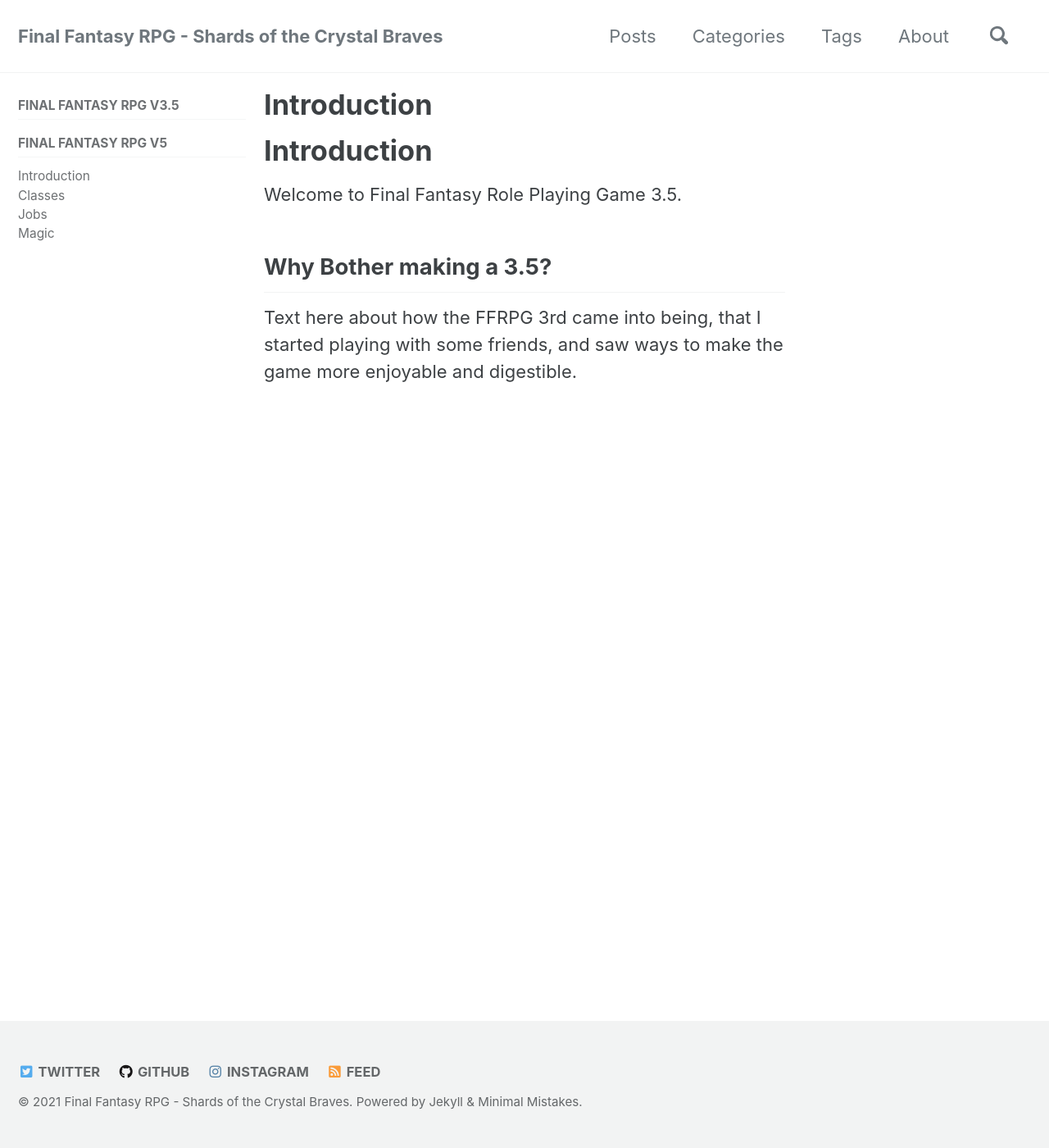
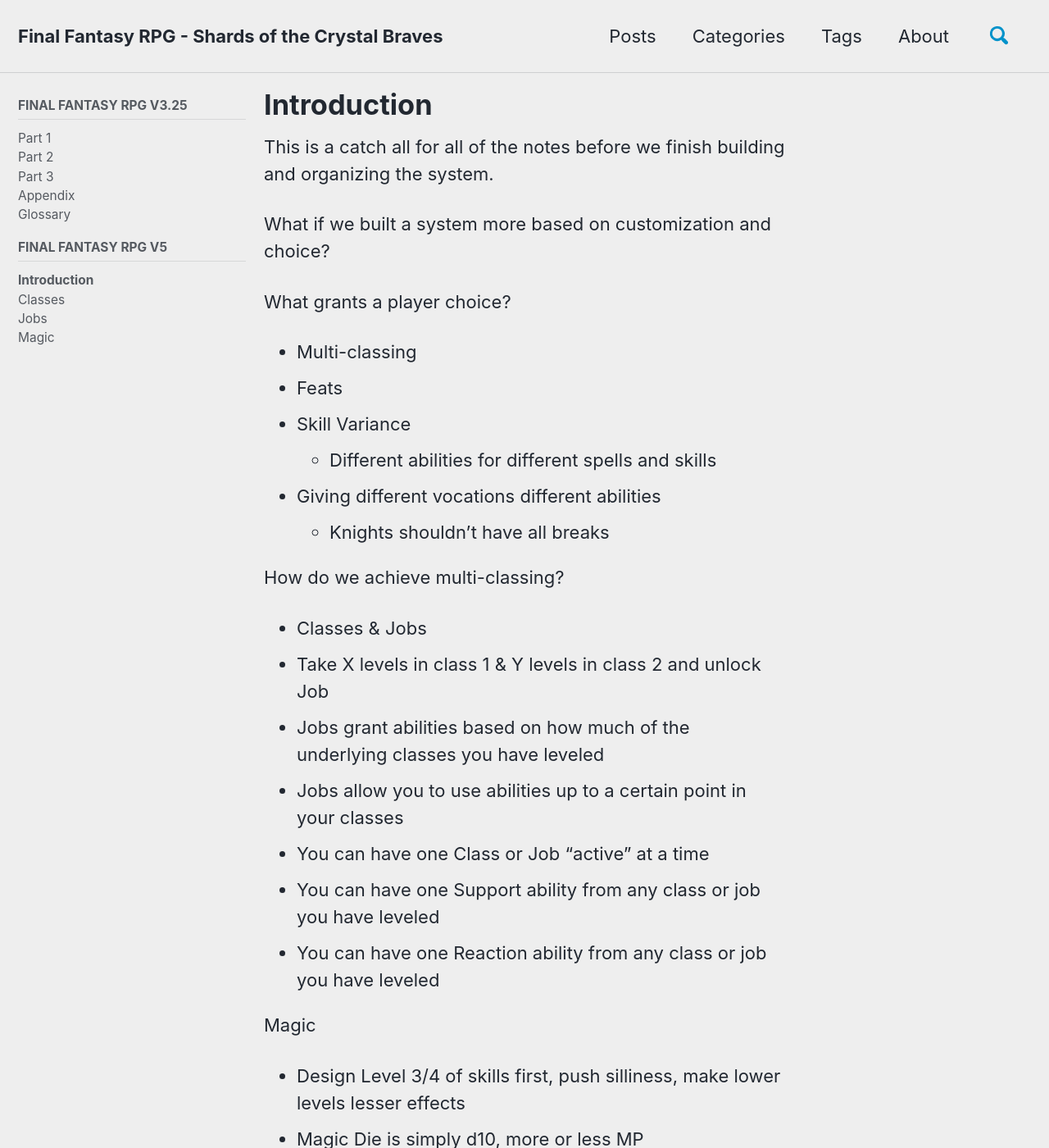
Before and after one commit to alyons/ffrpg3.5, a Jekyll site: the page built from _docs/ffrpg3.5/introduction.md, in a window 1280 px wide and 1400 px high. Shown: the whole window at 82% size. Built offline with Jekyll 4.4.1, drawn with Linux system fonts in a browser that asks for light colours; cached includes are drawn as plain includes; some of the changed text lies outside the part shown.

Commit message:
chore: make more things make sense

```diff
--- a/_config.yml
+++ b/_config.yml
@@ -14,14 +14,12 @@
 # You can create any custom variable you would like, and they will be accessible
 # in the templates via {{ site.myvariable }}.
 title: Final Fantasy RPG - Shards of the Crystal Braves
-email:
+email: pyroticblaziken@gmail.com
 description: >- # this means to ignore newlines until "baseurl:"
-  Write an awesome description for your new site here. You can edit this
-  line in _config.yml. It will appear in your document head meta (for
-  Google search results) and in your feed.xml site description.
-twitter_username: username
-github_username: username
-minimal_mistakes_skin: default
+  An update to the existing Final Fantasy RPG 3rd Edition system.
+twitter_username: pyroticblaziken
+github_username: alyons
+minimal_mistakes_skin: air
 search: true
 
 # Build settings
--- a/_docs/ffrpg3.5/introduction.md
+++ b/_docs/ffrpg3.5/introduction.md
@@ -1,12 +1,122 @@
 ---
-permalink: /ffrpg3.5/
+permalink: /docs/ffrpg5/
 title: "Introduction"
 ---
 
-# Introduction
+This is a catch all for all of the notes before we finish building and organizing the system.
 
-Welcome to Final Fantasy Role Playing Game 3.5.
+What if we built a system more based on customization and choice?
 
-## Why Bother making a 3.5?
+What grants a player choice?
+- Multi-classing
+- Feats
+- Skill Variance
+  - Different abilities for different spells and skills
+- Giving different vocations different abilities
+  - Knights shouldn't have all breaks
 
-Text here about how the FFRPG 3rd came into being, that I started playing with some friends, and saw ways to make the game more enjoyable and digestible.
+How do we achieve multi-classing?
+- Classes & Jobs
+- Take X levels in class 1 & Y levels in class 2 and unlock Job
+- Jobs grant abilities based on how much of the underlying classes you have leveled
+- Jobs allow you to use abilities up to a certain point in your classes
+- You can have one Class or Job "active" at a time
+- You can have one Support ability from any class or job you have leveled
+- You can have one Reaction ability from any class or job you have leveled
+
+Magic
+- Design Level 3/4 of skills first, push silliness, make lower levels lesser effects
+- Magic Die is simply d10, more or less MP
+- Spells Cost half a Magic Die per Spell Level (6 right now)
+- Given Fire deals 1x Damage, Fire II will deal 2x damage and cost 3x what Fire I costs
+- AoE for Spells will be limited to certain levels of spells
+  - Do we want to limit to only pure casters can alter spell AoE?
+  - I.E. Dark Knight casting Darkness or Fire cannot make it AoE
+  - Aero III or IV cannot be cast single target or it loses potency casting in a smaller AoE
+  - Fire IV AoE is so large that it will hit the caster unless they cast it at max range
+- Spells need a charge time
+- Black Magic -> Fire, Ice, Thunder, Darkness
+- White Magic -> Air, Earth, Water, Holy
+- Time Magic -> Arcane, Time, Space
+
+## Statuses
+
+### Fatal
+
+Condemned
+Death
+Eject
+Frozen
+Gravity
+Heat
+Near-Fatal
+
+### Mystify
+
+Berserk
+Charm
+Confuse
+Unaware
+
+### Toxin
+
+Poison
+Venom
+Seal
+Blind
+Curse
+Petrify
+Silence
+Sleep
+Stone
+
+### Time
+
+Disable
+Immobilize
+Sap
+Slow
+Stop
+
+### Transform
+
+Mini
+Toad
+Zombie
+
+### Weaken
+
+_ Break
+_ Down
+Elemental Weak
+Lock
+Meltdown
+
+### Barrier
+
+Elemental Absorb
+Elemental Immune
+Elemental Resist
+Elemental Spikes
+Protect
+Reflect
+Resist
+Shell
+Shield
+Status Immune
+Wall
+
+### Strengthen
+
+Accelerate
+_ Up
+Aura
+Blink
+Flight
+Float
+Haste
+MP Half
+MP Quater
+Re-Raise
+Ruse
+Vanish
```
Also changed, not shown: _data/navigation.yml (+32 -2 lines), _docs/ffrpg3.25/introduction.md (added, +16 -0 lines), _docs/ffrpg3.5/classes.md (renamed from _docs/ffrpg5/classes.md, +1 -3 lines), _docs/ffrpg3.5/jobs.md (renamed from _docs/ffrpg5/jobs.md, +1 -3 lines), _docs/ffrpg3.5/magic.md (renamed from _docs/ffrpg5/magic.md, +0 -2 lines), _docs/ffrpg5/introduction.md (deleted, +0 -124 lines).
